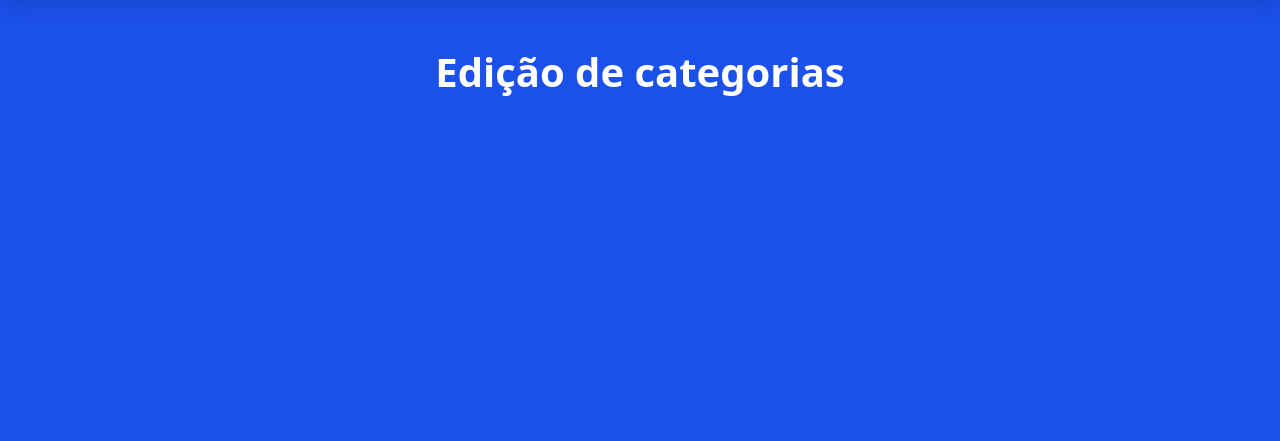
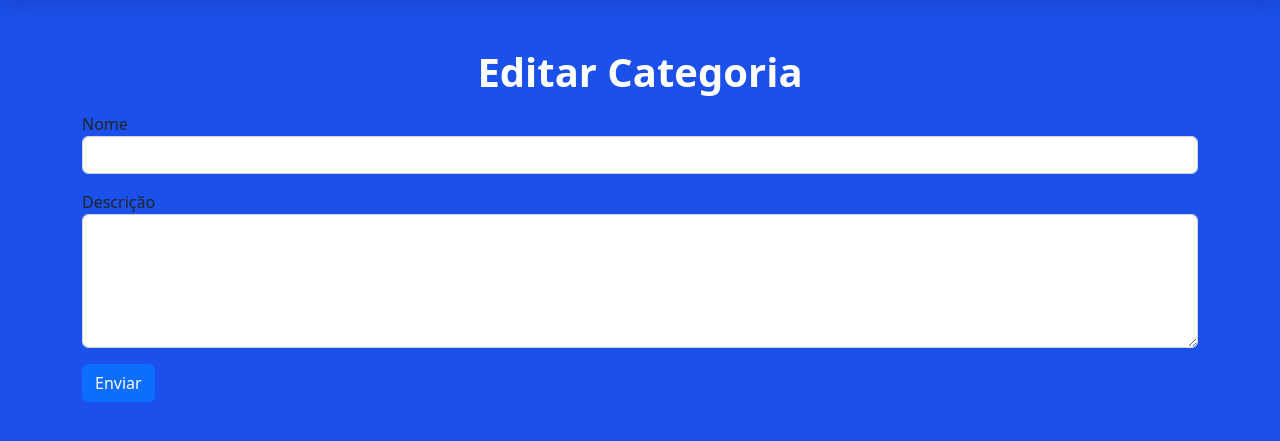
Before and after one commit to tharsila/beacademy-devstart-php-db, a PHP site: template modulo3/projeto-final/src/View/category/edit.php in a window 1280 px wide. Shown: the part 73-514 px from the top of the page. Run offline with PHP 8.4, Linux system fonts and the light colour scheme; the template is opened without the code that fills it, so the values that code supplies are empty.

Commit message:
corrige estrutura das páginas

```diff
--- a/modulo3/projeto-final/src/View/category/edit.php
+++ b/modulo3/projeto-final/src/View/category/edit.php
@@ -1 +1,10 @@
-<h1>Edição de categorias</h1>
+<div class="container">
+  <h1>Editar Categoria</h1>
+  <form method="post">
+    <label for="name">Nome</label>
+    <input value="<?php echo $data['name']?>"type="text" name="name" id="name"  class="form-control mb-3">
+    <label for="description">Descrição</label>
+    <textarea name="description" id="description" rows="5" class="form-control mb-3"><?php echo $data['description']; ?></textarea>
+    <button class="btn btn-primary">Enviar</button>
+  </form>
+</div>
```
Also changed, not shown: modulo3/projeto-final/src/View/category/add.php (+4 -6 lines), modulo3/projeto-final/src/View/category/list.php (+13 -13 lines).
